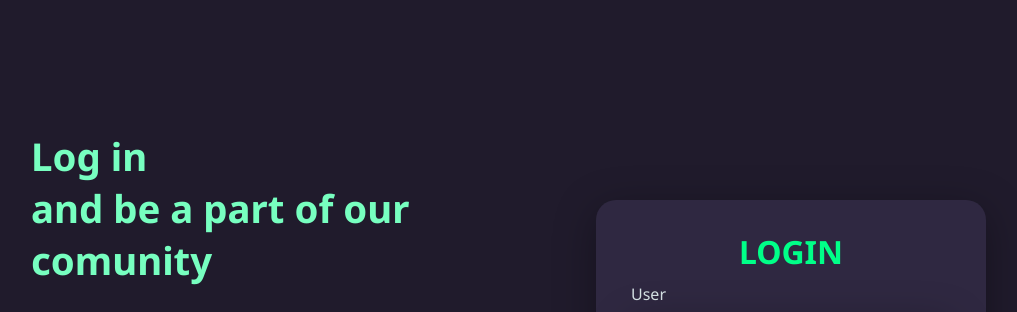
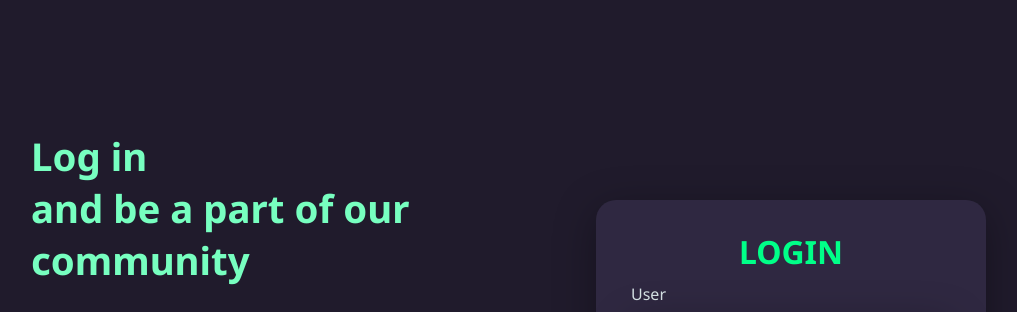
Before and after one commit to snttsz/login-page, a plain HTML site: page index.html in a window 1280 px wide. Shown: the top 312 px of the page, without its empty margins (129-1146 px from the left). Drawn offline with Linux system fonts and the light colour scheme.

Commit message:
fixed a gram error

```diff
--- a/index.html
+++ b/index.html
@@ -18,7 +18,7 @@
         <div class="main-login">
 
             <div class="left-login">
-                <h1>Log in<br>and be a part of our comunity</h1>
+                <h1>Log in<br>and be a part of our community</h1>
                 <img src="assets/img/virtual-reality-animate.svg" alt="" class="left-login-image">
             </div>
 
```
